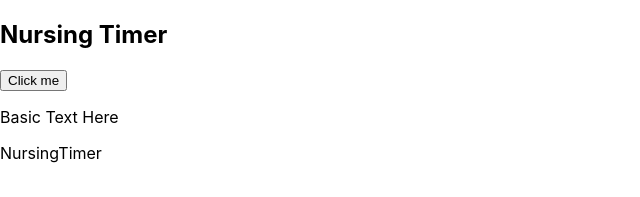
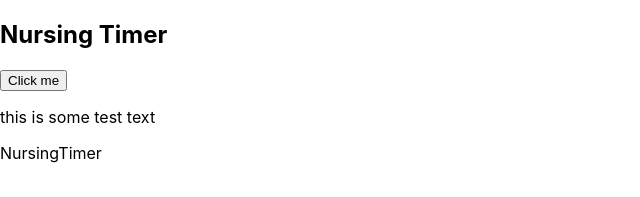
Before and after one commit to rches/nursingtimer, a React (Create React App) app: page / in a window 1280 px wide. Shown: the top 197 px of the page, without its empty margins (0-640 px from the left). Built offline with nearby package versions, Linux system fonts and the light colour scheme.

Commit message:
initiated props in TextArea component

```diff
--- a/src/App.js
+++ b/src/App.js
@@ -9,11 +9,12 @@ import TextArea from './components/textarea';
 
 class App extends React.Component {
   render () {
+    const text = "this is some test text"
     return(
       <div className="wrapper">
       <Header />
       <Button />
-      <TextArea />
+      <TextArea text={text}/>
       <Footer />
       </div>
     )
--- a/src/components/textarea.js
+++ b/src/components/textarea.js
@@ -1,12 +1,5 @@
 import React from 'react';
 
-class TextArea extends React.Component {
-
-    render() {
-        return(
-            <p>Basic Text Here</p>
-        )
-    }
-}
+const TextArea = props => <p>{props.text}</p>
 
 export default TextArea;
```
